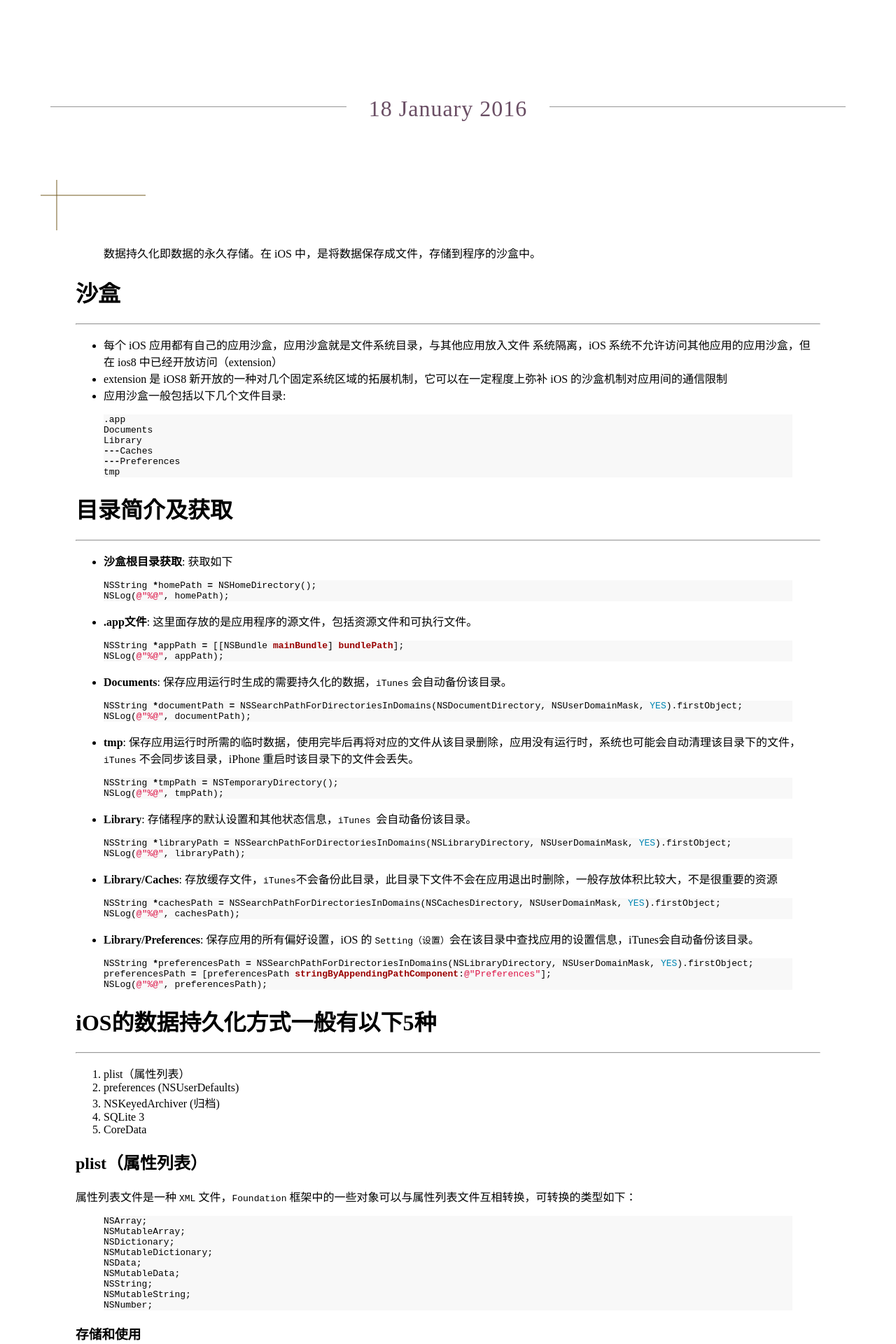
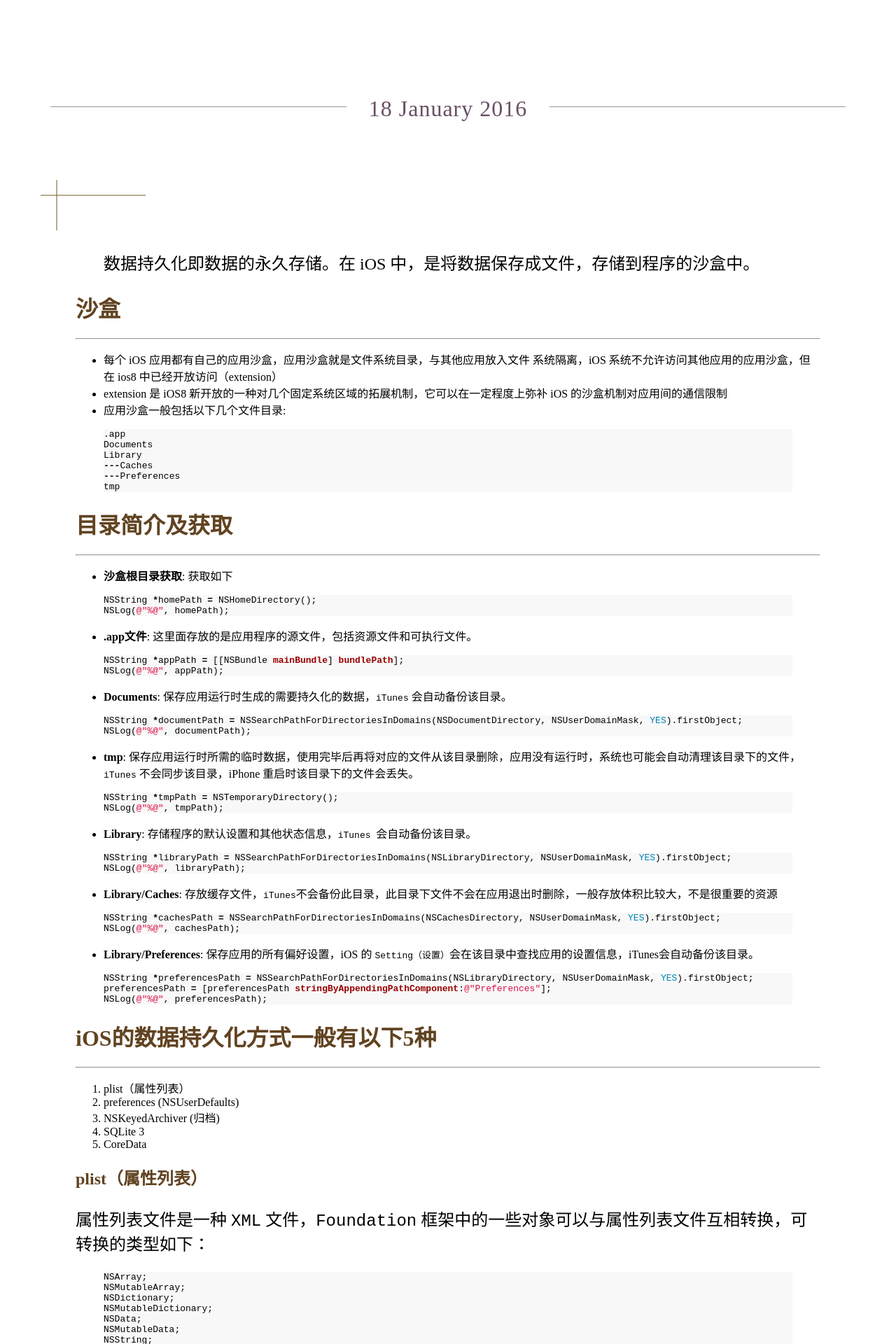
Before and after one commit to happyo/happyo.github.io, a Jekyll site: the page built from _posts/2016-01-12-iOS 数据持久化.md, in a window 1280 px wide. Shown: the top 1920 px of the page at 70% size. Built offline with Jekyll 4.4.1, drawn with Linux system fonts in a browser that asks for light colours.

Commit message:
修改post字体颜色

```diff
--- a/_sass/_post.scss
+++ b/_sass/_post.scss
@@ -21,4 +21,12 @@
 .page-content {
   padding-left: 100px;
   padding-right: 100px;
+
+  p {
+    font-size: 24px;
+  }
+
+  h1, h2, h3, h4, h5, h6 {
+    color: #614321;
+  }
 }
```
Also changed, not shown: _posts/2018-01-14-函数式编程简介.md (+1 -0 lines).
